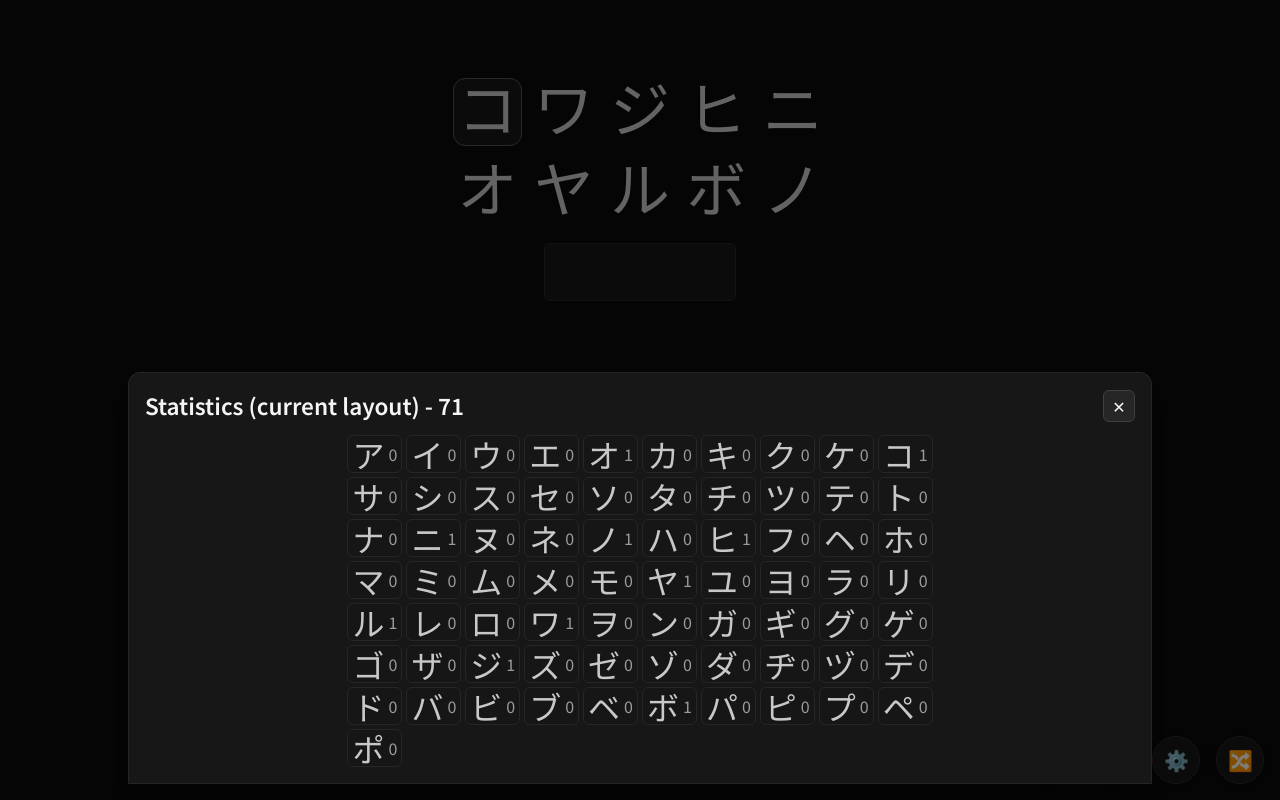
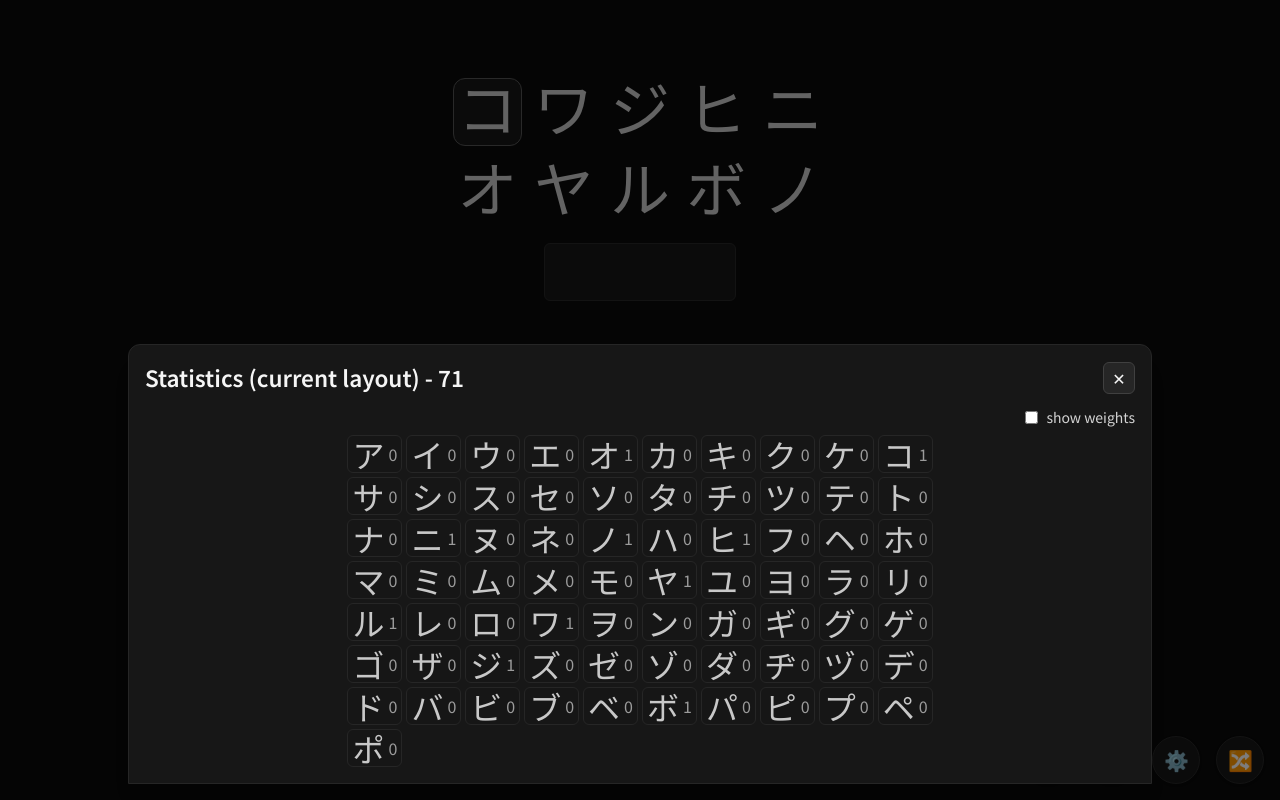
Before and after one commit to paltin/katakana, a React (Vite) app: page / in a window 1280 px wide. Both pictures are taken after a click on the button "Statistics". Built offline with nearby package versions, Linux system fonts and the light colour scheme; a web font is replaced by a local one.

Commit message:
stats: add 'show weights' toggle in panel; display adaptive weight per kana when enabled

```diff
--- a/src/components/StatisticsPanel.tsx
+++ b/src/components/StatisticsPanel.tsx
@@ -1,6 +1,8 @@
 import { KATAKANA, type Kana } from '../data/katakana';
 import { useFilters } from '../context/FilterContext';
 import { useSettings } from '../context/SettingsContext';
+import { useState } from 'react';
+import { getScore } from '../stats/store';
 
 type Props = {
   open: boolean;
@@ -14,6 +16,7 @@ export function StatisticsPanel({ open, onClose, selection, problems }: Props) {
   const { settings } = useSettings();
   if (!open) return null;
 
+  const [showWeights, setShowWeights] = useState(false);
   // total not used after simplifying cells to show only counts
 
   // Pool of characters considered in practice (selected in Filter).
@@ -44,15 +47,25 @@ export function StatisticsPanel({ open, onClose, selection, problems }: Props) {
         </div>
 
         <div>
+          <div className="mb-2 flex items-center justify-end gap-2 text-sm">
+            <label className="inline-flex items-center gap-2">
+              <input type="checkbox" checked={showWeights} onChange={(e) => setShowWeights(e.target.checked)} />
+              <span className="text-neutral-300">show weights</span>
+            </label>
+          </div>
           <div className="grid gap-1 grid-cols-[repeat(10,max-content)] auto-rows-max justify-center">
             {pool.map((k) => {
               const c = counts.get(k.romaji) ?? 0;
               const p = problems[k.romaji] ?? 0;
               const color = p >= 3 ? '#ef4444' : p === 2 ? '#f6a04d' : p === 1 ? '#f5e08a' : settings.kanaColor;
+              // compute weight same as adaptive selection
+              const alpha = 0.7; const epsilon = 0.1;
+              const s = getScore(k.romaji);
+              const weight = (1 - epsilon) * (1 + alpha * s) + epsilon;
               return (
                 <div key={k.romaji} className="flex items-center justify-between gap-1 rounded-md border border-neutral-800 bg-neutral-900/60 px-1 py-0.5">
                   <span className="leading-none [font-family:'Noto Serif JP']" style={{ color, fontSize: '2rem' }}>{k.kana}</span>
-                  <span className="text-neutral-300 opacity-70" style={{ fontSize: '16px' }}>{c}</span>
+                  <span className="text-neutral-300 opacity-70" style={{ fontSize: '16px' }}>{showWeights ? weight.toFixed(2) : c}</span>
                 </div>
               );
             })}
```
